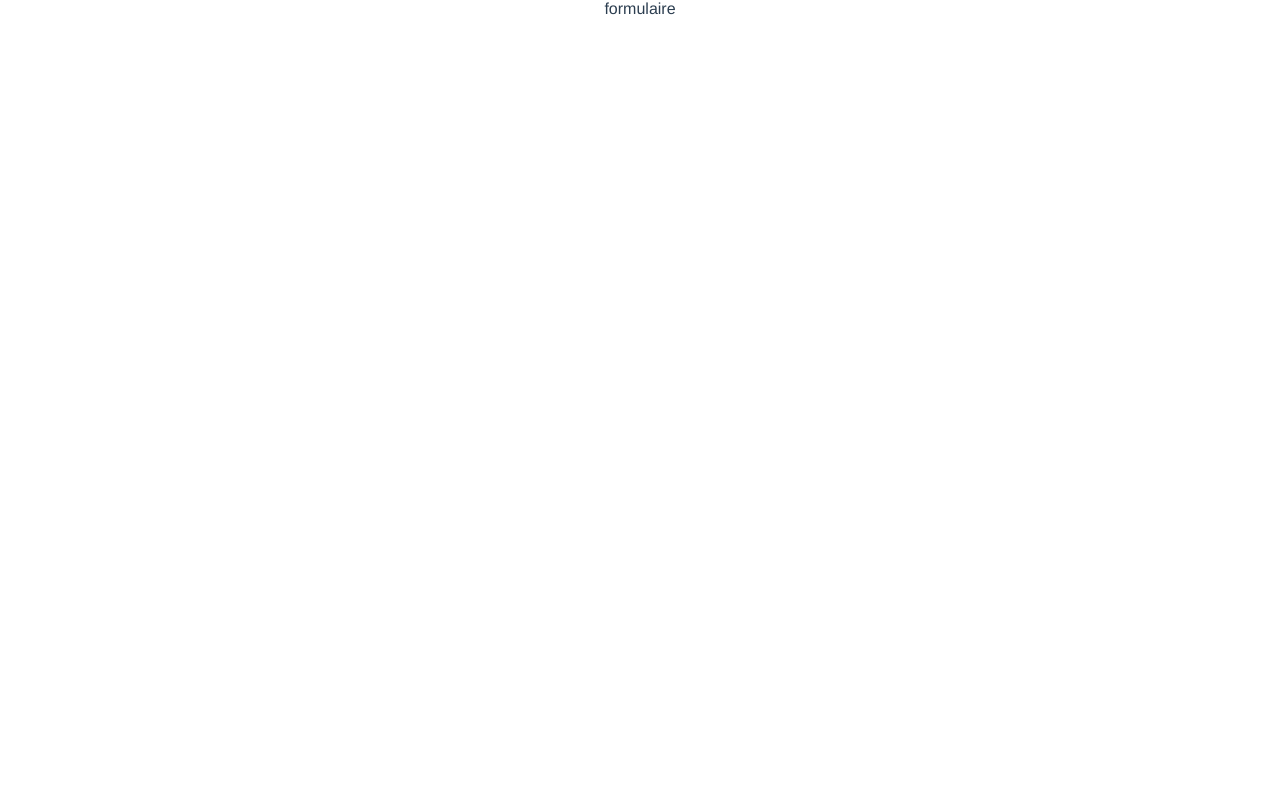
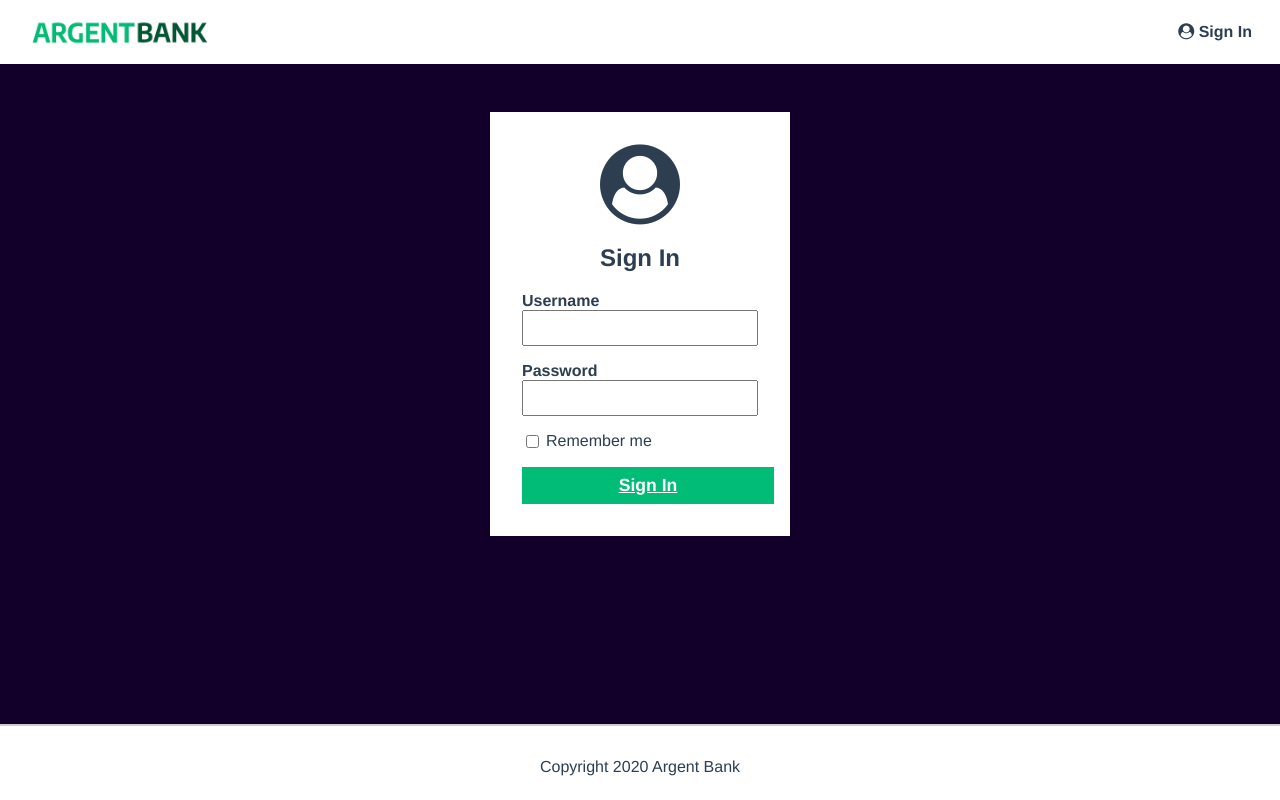
Before and after one commit to Devrys-Creative/OC_P10_ArgentBank_Frontend, a React (Vite) app: page /sign-in in a window 1280 px wide. Built offline with nearby package versions, Linux system fonts and the light colour scheme.

Commit message:
sign-in page integration

```diff
--- a/src/App.scss
+++ b/src/App.scss
@@ -10,6 +10,8 @@ html {
 
 body {
   margin: 0;
+}
+#root {
   display: flex;
   flex-direction: column;
   min-height: 100vh;
--- a/src/components/appBar/AppBar.tsx
+++ b/src/components/appBar/AppBar.tsx
@@ -4,7 +4,7 @@ export const AppBar = () => {
 
     return (
         <nav className="main-nav">
-        <a className="main-nav-logo" href="./index.html">
+        <a className="main-nav-logo" href="/">
             <img
             className="main-nav-logo-image"
             src="/argentBankLogo.png"
--- a/src/pages/signIn/SignIn.tsx
+++ b/src/pages/signIn/SignIn.tsx
@@ -1,8 +1,40 @@
+import { AppBar } from "../../components/appBar/AppBar";
+import { Footer } from "../../components/footer/Footer";
 
+import "./signIn.scss";
 
 export const SignIn = () => {
 
     return (
-        <div>formulaire</div>
+        <>
+        <AppBar />
+        <main className="main bg-dark">
+            <section className="sign-in-content">
+                <i className="fa fa-user-circle sign-in-icon"></i>
+                <h1>Sign In</h1>
+                <form>
+                <div className="input-wrapper">
+                    <label htmlFor="username">Username</label
+                    ><input type="text" id="username" />
+                </div>
+                <div className="input-wrapper">
+                    <label htmlFor="password">Password</label
+                    ><input type="password" id="password" />
+                </div>
+                <div className="input-remember">
+                    <input type="checkbox" id="remember-me" /><label htmlFor="remember-me"
+                    >Remember me</label
+                    >
+                </div>
+                {/* <!-- PLACEHOLDER DUE TO STATIC SITE --> */}
+                <a href="/user-panel" className="sign-in-button">Sign In</a>
+                {/* <!-- SHOULD BE THE BUTTON BELOW -->
+                <!-- <button className="sign-in-button">Sign In</button> -->
+                <!--  --> */}
+                </form>
+            </section>
+        </main>
+        <Footer />
+        </>
     );
 };
--- a/src/pages/signIn/signIn.scss
+++ b/src/pages/signIn/signIn.scss
@@ -1,4 +1,15 @@
 
+.sign-in-button {
+    display: block;
+    width: 100%;
+    padding: 8px;
+    font-size: 1.1rem;
+    font-weight: bold;
+    margin-top: 1rem;
+    border-color: #00bc77;
+    background-color: #00bc77;
+    color: #fff;
+  }
 .sign-in-content {
     box-sizing: border-box;
     background-color: white;
```
